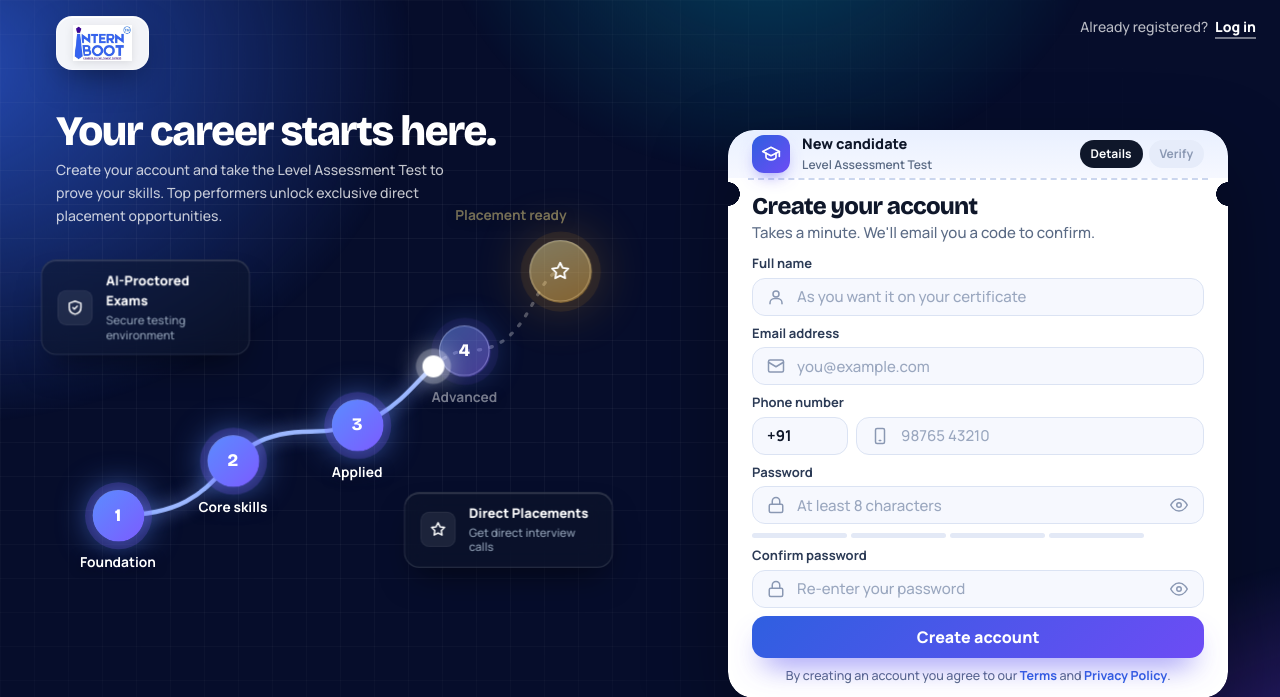
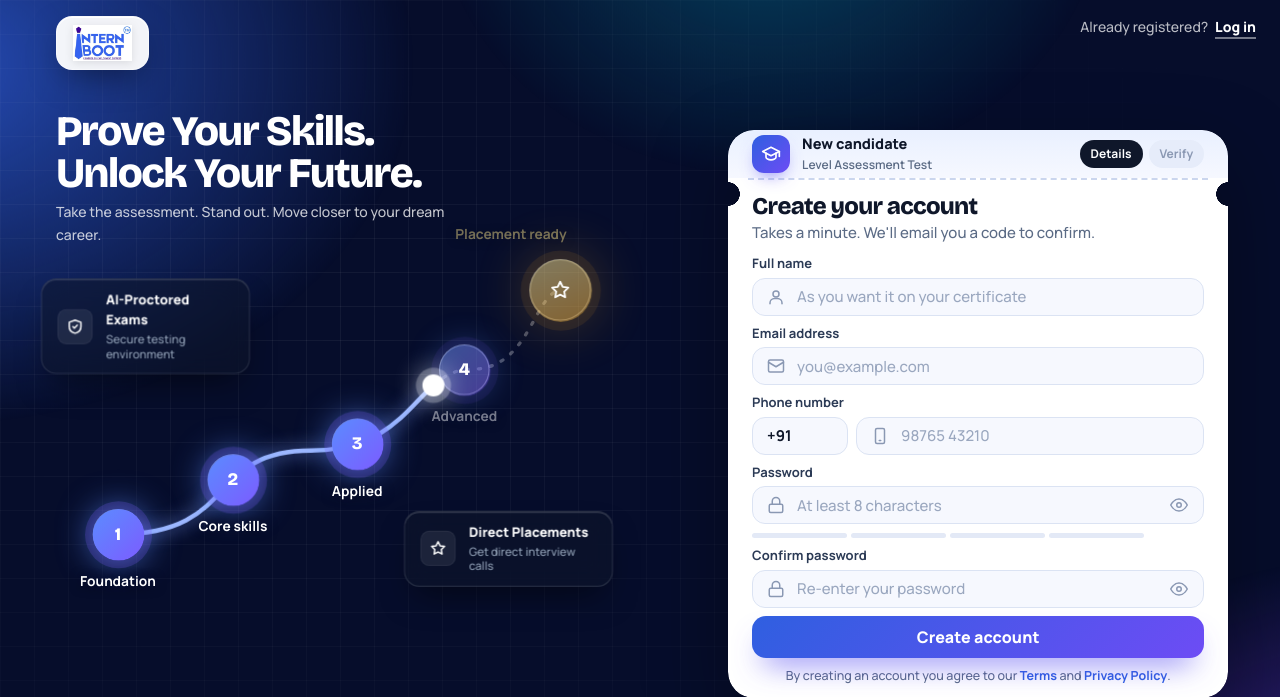
Before and after one commit to yash2595/LAT, a PHP site: page /public/register.php in a window 1280 px wide. Shown: the top 697 px of the page. Run offline with PHP 8.4, Linux system fonts and the light colour scheme.

Commit message:
style: update registration text to user provided copy

```diff
--- a/public/register.php
+++ b/public/register.php
@@ -1,7 +1,7 @@
 <?php
 require_once __DIR__ . '/../src/core/bootstrap.php';
 if (isset($_SESSION['user_id'])) { header('Location: /dashboard.html'); exit; }
-$pageTitle='Create Account — InternBoot'; $asideVariant='register'; $asideTitle='Your career starts here.'; $asideLead='Create your account and take the Level Assessment Test to prove your skills. Top performers unlock exclusive direct placement opportunities.';
+$pageTitle='Create Account — InternBoot'; $asideVariant='register'; $asideTitle='Prove Your Skills. Unlock Your Future.'; $asideLead='Take the assessment. Stand out. Move closer to your dream career.';
 ?>
 <!DOCTYPE html><html lang="en"><head><meta charset="UTF-8"><meta name="viewport" content="width=device-width, initial-scale=1.0"><title><?= htmlspecialchars($pageTitle) ?></title><link rel="icon" href="assets/css/favicon.ico"><link rel="preconnect" href="https://fonts.googleapis.com"><link rel="preconnect" href="https://fonts.gstatic.com" crossorigin><link href="https://fonts.googleapis.com/css2?family=Bricolage+Grotesque:opsz,wght@12..96,700;12..96,800&family=Manrope:wght@500;600;700;800&display=swap" rel="stylesheet"><link rel="stylesheet" href="assets/css/auth-v3.css"></head>
 <body><div class="auth"><?php require __DIR__ . '/../src/core/auth_aside.php'; ?><main class="main"><div class="top"><img class="m-logo" src="assets/css/internboot-official-logo.webp" alt="InternBoot"><p>Already registered? <a href="login.php">Log in</a></p></div>
```
